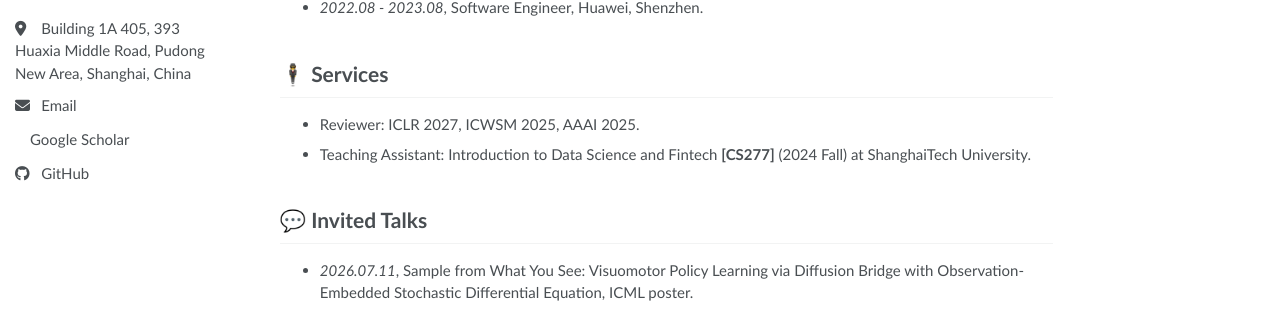
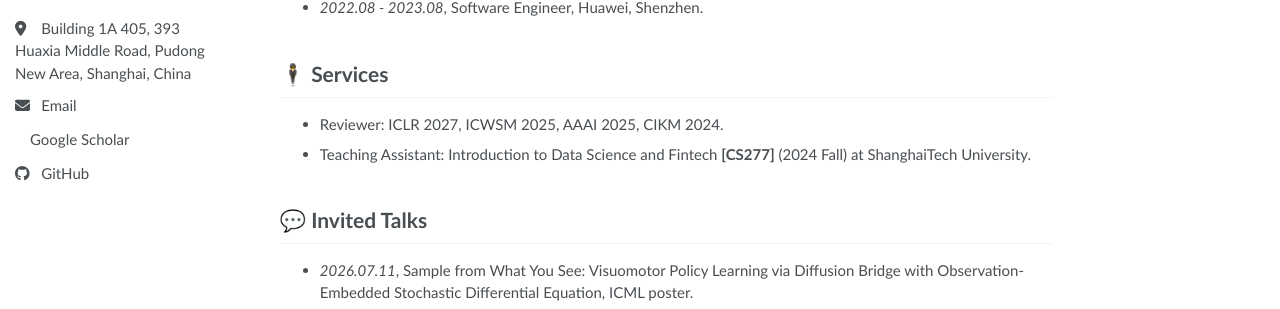
Before and after one commit to zhy-liu/zhy-liu.github.io, a Jekyll site: the page built from _pages/about.md, in a window 1280 px wide and 900 px high, scrolled down 1271 px. Shown: the part 353-662 px from the top of the window. Built offline with Jekyll 4.4.1, drawn with Linux system fonts in a browser that asks for light colours; a style sheet for code colours, icons or effects is not loaded; our own code applies the rules of GitHub Pages for plain Markdown files.

Commit message:
Add CIKM 2024 reviewer service

```diff
--- a/_pages/about.md
+++ b/_pages/about.md
@@ -30,7 +30,7 @@ Hi, I am currently a PhD student at ShanghaiTech University under the supervisio
 
 ## 🕴️ Services
 
-- Reviewer: ICLR 2027, ICWSM 2025, AAAI 2025.
+- Reviewer: ICLR 2027, ICWSM 2025, AAAI 2025, CIKM 2024.
 - Teaching Assistant: Introduction to Data Science and Fintech **[CS277]** (2024 Fall) at ShanghaiTech University.
 
 ## 💬 Invited Talks
```
